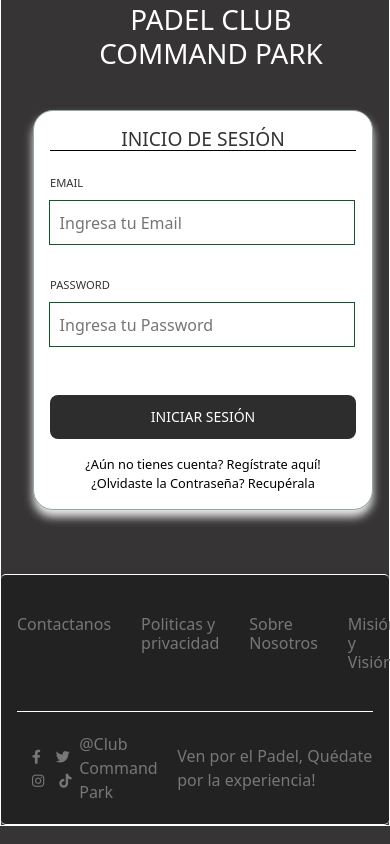
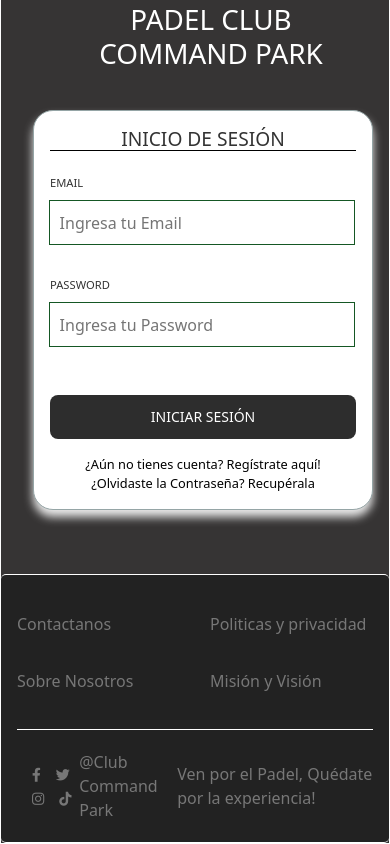
Before and after one commit to CesarMMC11/ProyectoFinal, a React (Vite) app in the folder frontend/: page /login in a window 390 px wide. Shown: the part 479-1323 px from the top of the page. Built offline with nearby package versions, Linux system fonts and the light colour scheme.

Commit message:
css del footer modificado

```diff
--- a/frontend/src/index.css
+++ b/frontend/src/index.css
@@ -550,6 +550,14 @@ footer {
   gap: 30px;
   margin-bottom: 30px;
 }
+
+@media (max-width: 768px) {
+  .footer-grid {
+    grid-template-columns: repeat(2, 1fr);
+  }
+}
+
+
 .contactoFooter a {
   text-decoration: none;
   color: #777;
```
